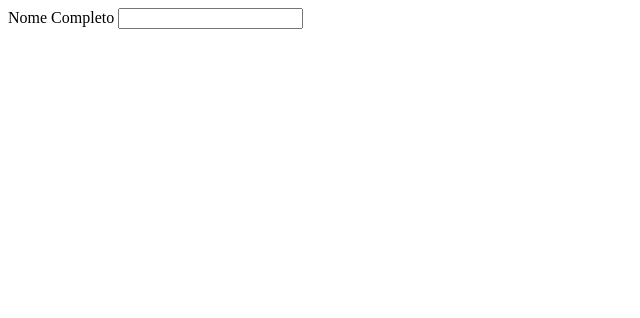
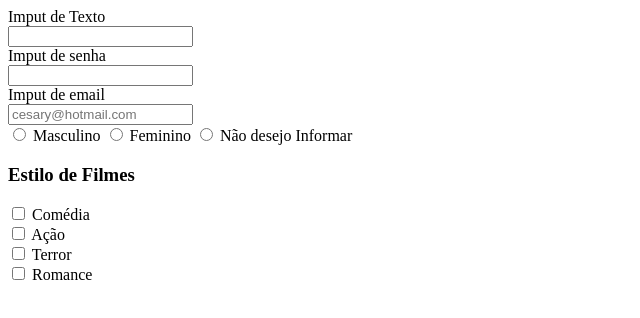
Before and after one commit to cesaryraziel/web-treinamentos, a plain HTML site: page html/formulario.html in a window 1280 px wide. Shown: the whole page, without its empty margins (0-640 px from the left). Drawn offline with Linux system fonts and the light colour scheme.

Commit message:
Apresentando os Imputs

```diff
--- a/html/formulario.html
+++ b/html/formulario.html
@@ -7,8 +7,39 @@
 </head>
 <body>
 
-    <label>Nome Completo</label>
-    <input type="" name="" id=""/>
+
+    <label>Imput de Texto</label><br/>
+    <input type="texto"/><br/>
+
+    <label>Imput de senha</label><br/>
+    <input type="password"/><br/>
+
+    <label>Imput de email</label><br/>
+    <input type="email" placeholder="cesary@hotmail.com"/><br/>
+
+    <!-- RADIO INPUT -->
+    <input type="radio" name="sexo" value="masculino"/>
+    <label>Masculino</label>
+
+    <input type="radio" name="sexo" value="feminino"/>
+    <label>Feminino</label>
+
+    <input type="radio" name="sexo" value="outros"/>
+    <label>Não desejo Informar</label>
+
+    <!-- CHECKUOT -->
+    <h3>Estilo de Filmes</h3>
+    <input type="checkbox" name="filme" value="comédia"/>
+    <label>Comédia</label><br/>
+
+    <input type="checkbox" name="filme" value="ação"/>
+    <label>Ação</label><br/>
+
+    <input type="checkbox" name="filme" value="terror"/>
+    <label>Terror</label><br/>
+
+    <input type="checkbox" name="filme" value="romance"/>
+    <label>Romance</label><br/>
 
 </body>
 </html>
```
